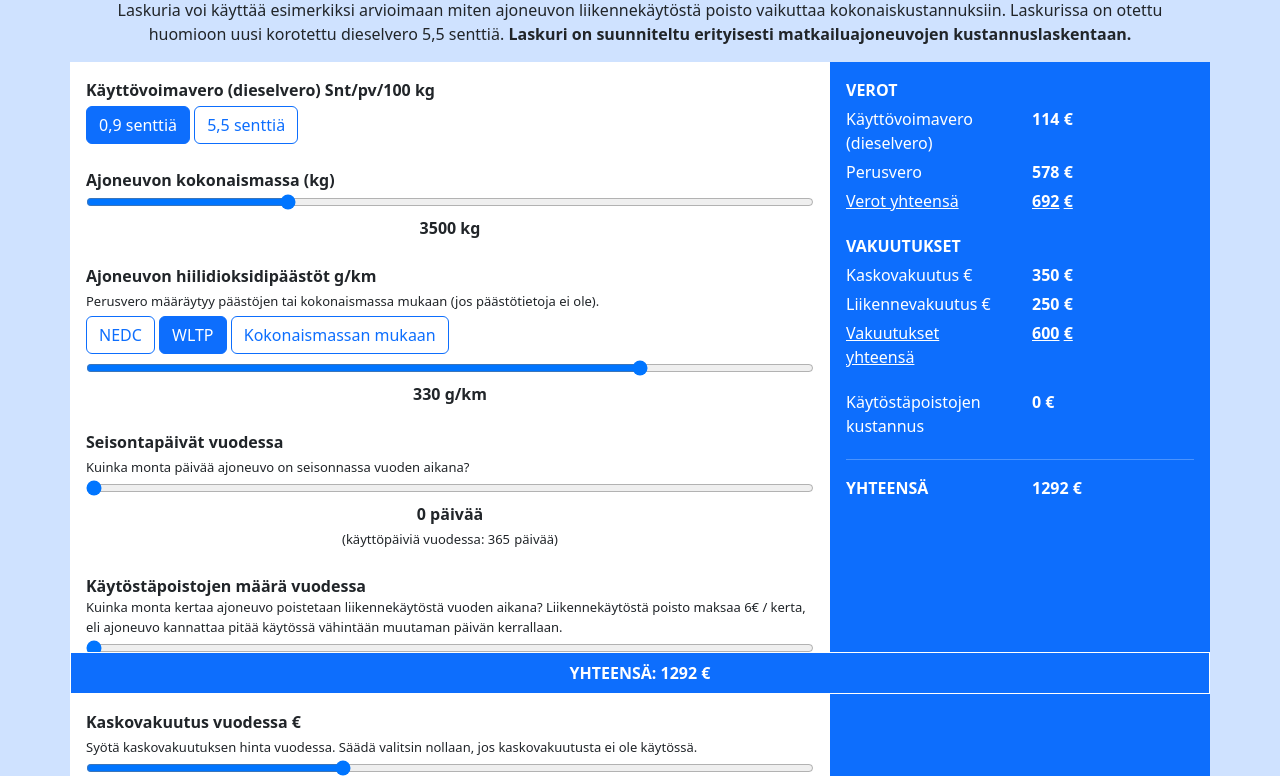
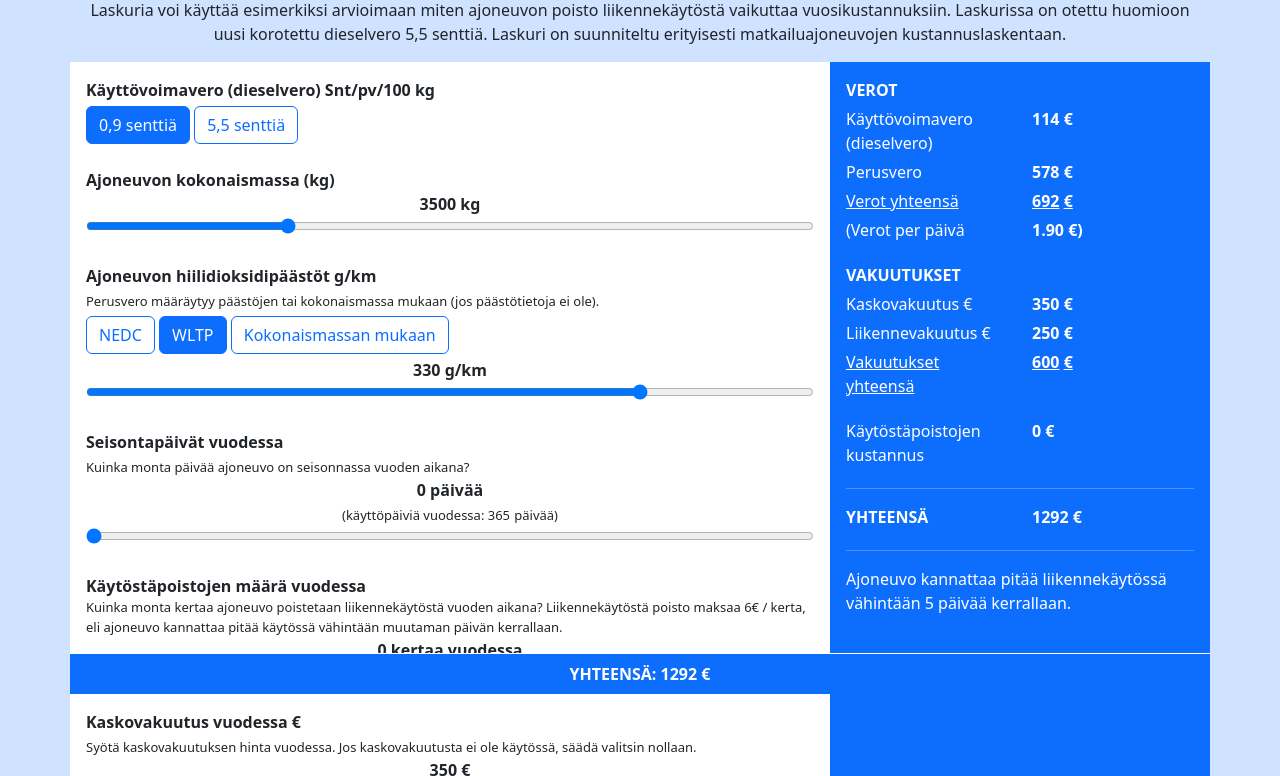
Before and after one commit to m1kma/ajoneuvoverolaskuri, a plain HTML site: page index.html in a window 1280 px wide. Shown: the part 106-882 px from the top of the page. Drawn offline with nearby package versions, Linux system fonts and the light colour scheme.

Commit message:
käyttöliittymän parannuksia ja päiväkohtaisen veron laskenta

```diff
--- a/calc.js
+++ b/calc.js
@@ -49,6 +49,7 @@ function calculate() {
     const radioMassa = document.getElementById('radio-massa');
     const perusvero = document.getElementById('result-perusvero-value');
     const verotyht = document.getElementById('result-verotyht-value');
+    const verotyhtpaiva = document.getElementById('result-verotyht-paiva-value');
     const kaytostapoistojenkustannus = document.getElementById('result-kaytostapoistojenkustannus-value');
     const kaskovakuutus = document.getElementById('result-kaskovakuutus-value');
     const liikennevakuutus = document.getElementById('result-liikennevakuutus-value');
@@ -59,6 +60,8 @@ function calculate() {
     const radioKasko25Alennus= document.getElementById('radio-25-alennus');
     const radioKasko50alennus = document.getElementById('radio-50-alennus');
     const radioKasko75alennus = document.getElementById('radio-75-alennus');
+    const liikennekayttovahintaan = document.getElementById('result-liikennekayttovahintaan-value');
+
 
     // Käyttövoimavero
     // (B3/100)*(B4/100)*B5
@@ -81,7 +84,10 @@ function calculate() {
     perusvero.textContent = parseInt(perusveroTaulukosta / 365 * kayttopaivatVal);
 
     // Verot yhteensä
-    verotyht.textContent = parseInt(kayttovoimavero.textContent) + parseInt(perusvero.textContent);
+    const verotyhtValue = parseInt(kayttovoimavero.textContent) + parseInt(perusvero.textContent);
+    verotyht.textContent = verotyhtValue;
+    verotyhtpaiva.textContent = (verotyhtValue / kayttopaivatVal).toFixed(2);
+    liikennekayttovahintaan.textContent = Math.round(10 / verotyhtpaiva.textContent); // kustannus vähintään 10€/päivä
 
     // Käytöstäpoistojen kustannus
     // käytöstäpoistojen lukumäärä * käytöstäpoiston hinta
--- a/index.html
+++ b/index.html
@@ -7,14 +7,14 @@
     <title>Ajoneuvoverolaskuri matkailuautoille</title>
 
     <!-- Meta Description -->
-    <meta name="description" content="Arvioi ajoneuvoveron ja vakuutusten vuotuiset kustannukset matkailuautoille helposti laskurilla. Sisältää seisontapäivien ja liikennekäytöstä poiston huomioimisen.">
+    <meta name="description" content="Arvioi ajoneuvoveron ja vakuutusten vuotuiset kustannukset matkailuajoneuvolle helposti laskurilla. Sisältää seisontapäivien ja liikennekäytöstä poiston huomioimisen.">
     <meta name="keywords" content="ajoneuvoverolaskuri, matkailuauto, ajoneuvovero, seisontapäivät, kustannuslaskenta, liikennekäytöstä poisto, matkailuauton vakuutus">
 
     <!-- Open Graph Tags (for social media sharing) -->
-    <meta property="og:title" content="Ajoneuvoverolaskuri Matkailuautoille - Kustannusten Arviointi">
-    <meta property="og:description" content="Helppokäyttöinen laskuri matkailuautojen ajoneuvoveron ja vakuutusten kustannusten arviointiin. Sisältää seisontapäivien ja liikennekäytöstä poiston huomioimisen.">
+    <meta property="og:title" content="Ajoneuvoverolaskuri matkailuajoneuvoille - Kustannusten Arviointi">
+    <meta property="og:description" content="Helppokäyttöinen laskuri matkailuajoneuvojen ajoneuvoveron ja vakuutusten kustannusten arviointiin. Sisältää seisontapäivien ja liikennekäytöstä poiston huomioimisen.">
     <meta property="og:image" content="https://example.com/laskuri-thumbnail.jpg">
-    <meta property="og:url" content="https://example.com/ajoneuvoverolaskuri-matkailuautoille">
+    <meta property="og:url" content="https://m1kma.github.io/ajoneuvoverolaskuri/">
     <meta property="og:type" content="website">
 
     <link href="https://cdn.jsdelivr.net/npm/bootstrap@5.3.3/dist/css/bootstrap.min.css" rel="stylesheet" integrity="sha384-QWTKZyjpPEjISv5WaRU9OFeRpok6YctnYmDr5pNlyT2bRjXh0JMhjY6hW+ALEwIH" crossorigin="anonymous">
@@ -44,16 +44,23 @@
         .footer-text {
             font-size: 13px;
         }
+
+        input[type=range] {
+            pointer-events: none;
+        }
+
+        input[type=range]::-webkit-slider-thumb {
+            pointer-events:auto;
+        }
     </style>
-
 </head>
 
 <body class="bg-primary-subtle" onload="calculate()">
     <div class="container">
         <div class="row">
             <div>
-                <h1 class="text-center fw-bold mt-4">Ajoneuvoverolaskuri matkailuautoille</h1>
-                <p class="text-center"><b>Tällä laskurilla voit arvioida karkeasti ajoneuvoveron ja vakuutusten vuosikustannukset.</b> Laskuri ottaa huomioon myös seisontapäivät. Laskuria voi käyttää esimerkiksi arvioimaan miten ajoneuvon liikennekäytöstä poisto vaikuttaa kokonaiskustannuksiin. Laskurissa on otettu huomioon uusi korotettu dieselvero 5,5 senttiä. <b>Laskuri on suunniteltu erityisesti matkailuajoneuvojen kustannuslaskentaan.</b></p>
+                <h1 class="text-center fw-bold mt-4">Ajoneuvoverolaskuri matkailuajoneuvoille</h1>
+                <p class="text-center"><b>Tällä laskurilla voit arvioida karkeasti ajoneuvoveron ja vakuutusten vuosikustannukset.</b> Laskuri ottaa huomioon myös seisontapäivät. Laskuria voi käyttää esimerkiksi arvioimaan miten ajoneuvon poisto liikennekäytöstä vaikuttaa vuosikustannuksiin. Laskurissa on otettu huomioon uusi korotettu dieselvero 5,5 senttiä. Laskuri on suunniteltu erityisesti matkailuajoneuvojen kustannuslaskentaan.</p>
                 <!--
                 Henkilö- ja pakettiautojen päästöt mitattiin vuosiin 2018-2019 asti NEDC-mittaustavan mukaisena.
                 Ajoneuvoveron perusveron määrä on 53,29 - 654,44 euroa vuodessa auton hiilidioksidipäästöistä riippuen.
@@ -77,11 +84,12 @@
 
                 <div class="mb-3">
                     <label for="kokonaismassa-slider" class="fw-bold">Ajoneuvon kokonaismassa (kg)</label><br>
-                    <input type="range" id="kokonaismassa-slider" class="w-100" min="2000" max="7500" value="3500" step="100"><br>
                     <div class="w-100 text-center">
                         <span class="slider-value" id="slider1-value">3500</span>
                         <span class="slider-value">kg</span>
                     </div>
+                    <input type="range" id="kokonaismassa-slider" class="w-100" min="2000" max="7500" value="3500" step="100"><br>
+
                 </div>
 
                 <div class="mt-4">
@@ -96,19 +104,17 @@
                         <input type="radio" class="btn-check" name="mittaustapa" id="radio-massa" autocomplete="off" onclick="calculate()">
                         <label class="btn btn-outline-primary" for="radio-massa">Kokonaismassan mukaan</label>
                     </div>
-
-                    <input type="range" id="paastot-slider" class="w-100" min="100" max="400" value="330" step="10">
                     <div class="w-100 text-center">
                         <span class="slider-value" id="paastot-slider-prefix"></span>
                         <span class="slider-value" id="slider4-value">330</span>
                         <span class="slider-value">g/km</span>
                     </div>
+                    <input type="range" id="paastot-slider" class="w-100" min="100" max="400" value="330" step="10">
                 </div>
 
                 <div class="mt-4">
                     <label for="seisontapaivat-slider" class="fw-bold">Seisontapäivät vuodessa</label><br>
                     <label class="sublabel-style">Kuinka monta päivää ajoneuvo on seisonnassa vuoden aikana?</label><br>
-                    <input type="range" id="seisontapaivat-slider" class="w-100" min="0" max="365" value="0">
                     <div class="w-100 text-center">
                         <span class="slider-value" id="slider2-value">0</span>
                         <span class="slider-value">päivää</span><br>
@@ -116,28 +122,28 @@
                         <span class="sublabel-style" id="kayttopaivat-value">365</span>
                         <span class="sublabel-style">päivää)</span>
                     </div>
+                    <input type="range" id="seisontapaivat-slider" class="w-100" min="0" max="365" value="0">
                 </div>
 
                 <div class="mt-4">
                     <label for="kaytostapoistot-slider" class="fw-bold">Käytöstäpoistojen määrä vuodessa</label><br>
                     <label class="sublabel-style">Kuinka monta kertaa ajoneuvo poistetaan
                         liikennekäytöstä vuoden aikana? Liikennekäytöstä poisto maksaa 6€ / kerta, eli ajoneuvo kannattaa pitää käytössä vähintään muutaman päivän kerrallaan.</label><br>
-                    <input type="range" id="kaytostapoistot-slider" class="w-100" min="0" max="20" value="0">
                     <div class="w-100 text-center">
                         <span class="slider-value" id="slider3-value">0</span>
                         <span class="slider-value">kertaa vuodessa</span>
                     </div>
+                    <input type="range" id="kaytostapoistot-slider" class="w-100" min="0" max="40" value="0">
                 </div>
 
                 <div class="mt-4">
                     <label for="kaskovakuutus-slider" class="fw-bold">Kaskovakuutus vuodessa €</label><br>
-                    <label class="sublabel-style">Syötä kaskovakuutuksen hinta vuodessa. Säädä valitsin nollaan, jos kaskovakuutusta ei ole käytössä.</label><br>
-
-                    <input type="range" id="kaskovakuutus-slider" class="w-100" min="0" max="1000" value="350">
+                    <label class="sublabel-style">Syötä kaskovakuutuksen hinta vuodessa. Jos kaskovakuutusta ei ole käytössä, säädä valitsin nollaan.</label><br>
                     <div class="w-100 text-center">
                         <span class="slider-value" id="slider5-value">350</span>
                         <span class="slider-value">€</span>
                     </div>
+                    <input type="range" id="kaskovakuutus-slider" class="w-100" min="0" max="1000" value="350">
                 </div>
 
                 <div class="mt-4">
@@ -157,11 +163,11 @@
                 <div class="mt-4">
                     <label for="liikennevakuutus-slider" class="fw-bold">Liikennevakuutus vuodessa €</label><br>
                     <label class="sublabel-style">Syötä liikennevakuutuksen hinta vuodessa. Laskuri vähentää seisontapäivät liikennevakuutuksen vuosikustannuksesta.</label><br>
-                    <input type="range" id="liikennevakuutus-slider" class="w-100" min="0" max="1000" value="250">
                     <div class="w-100 text-center">
                         <span class="slider-value" id="slider6-value">250</span>
                         <span class="slider-value">€</span>
                     </div>
+                    <input type="range" id="liikennevakuutus-slider" class="w-100" min="0" max="1000" value="250">
                 </div>
             </div>
 
@@ -174,7 +180,7 @@
                     <label class="numeric-box-label fw-bold">VEROT</label>
                 </div>
                 <div class="row">
-                    <label class="numeric-box-label col" data-bs-toggle="tooltip" data-bs-placement="top">Käyttövoimavero (dieselvero)</label>
+                    <label class="numeric-box-label col">Käyttövoimavero (dieselvero)</label>
                     <div class="col">
                         <span class="slider-value" id="result-kayttovoimavero-value">0</span>
                         <span class="slider-value">€</span>
@@ -182,7 +188,7 @@
                 </div>
 
                 <div class="row">
-                    <label class="numeric-box-label col" data-bs-toggle="tooltip" data-bs-placement="top">Perusvero</label>
+                    <label class="numeric-box-label col">Perusvero</label>
                     <div class="col">
                         <span class="slider-value" id="result-perusvero-value">0</span>
                         <span class="slider-value">€</span>
@@ -194,6 +200,14 @@
                     <div class="col">
                         <span class="slider-value text-decoration-underline" id="result-verotyht-value">0</span>
                         <span class="slider-value text-decoration-underline">€</span>
+                    </div>
+                </div>
+
+                <div class="row">
+                    <label class="numeric-box-label col">(Verot per päivä</label>
+                    <div class="col">
+                        <span class="slider-value" id="result-verotyht-paiva-value">0</span>
+                        <span class="slider-value">€)</span>
                     </div>
                 </div>
 
@@ -242,28 +256,30 @@
                         <span class="slider-value" id="slider6-value">€</span>
                     </div>
                 </div>
+                <hr/>
+                <div class="row">
+                    <span class="numeric-box-label" data-bs-toggle="tooltip" data-bs-placement="top" title="Minimiveloitus liikennekäyttöajalle on 10€, joten ajoneuvoa kannattaa pitää vähintään muutama päivä kerrallaan liikenteessä.">Ajoneuvo kannattaa pitää liikennekäytössä vähintään <span id="result-liikennekayttovahintaan-value">0</span> päivää kerrallaan.</span>
+                </div>
             </div>
         </div>
 
-        <div class="row bg-primary text-center border border-white p-2 mt-2 text-white fw-bold sticky-bottom">
+        <div class="row bg-primary text-center border-top border-white p-2 text-white fw-bold sticky-bottom">
             <div>YHTEENSÄ: <span id="result-kaikkiyhteensa-value-sticky">0</span> €</div>
         </div>
 
-
         <div class="row mt-4">
             <h3>Lisätietoja</h3>
-            <!--<p>Ajoneuvovero jakaantuu perusveroon ja käyttövoimaveroon (dieselvero). Lisäksi vuotuisiin kustannuksiin lisätään vakuutusmaksut. Jos ajoneuvolla on kaskovakuutus, astuu seisontavakuutus voimaan, kun ajoneuvo poistetaan liikennekäytöstä. Laskurissa lasketaan seisontavakuutuksen hinnaksi noin puolet kaskovakuutuksen hinnasta. Huomaa, että seisontavakuutuksen hinta voivat vaihdella huomattavasti vakuutuehdoista riippuen. Tarkista asia omista vakuutusehdoistasi.</p>-->
-            <p>2025 hinnat: Ajoneuvon poisto liikennekäytöstä maksaa 6€ / kerta. Ajoneuvon ottaminen takaisin liikennekäyttöön ei maksa mitään. Minimiveloitus ajoneuvon liikennekäyttöajalle on 10€. Käytännössä ajoneuvo kannattaa siis pitää vähintään muutaman päivän liikenteessä kerrallaan.</p>
-            <p>Laskuri on toteutettu <a href="https://www.finlex.fi/fi/laki/ajantasa/2003/20031281">ajoneuvoverolain</a> ja <a href="https://www.traficom.fi/fi/liikenne/autoilijalle/ajoneuvon-verotus/ajoneuvovero">Traficomin</a> tietojen pohjalta. Laskuri on toteutettu harrasteprojektina auttamaan matkailuajoneuvojen kululaskentaa. Emme vastaa laskelman tuloksista.</p>
+            <p>Ajoneuvon poisto liikennekäytöstä maksaa 6€ / kerta. Jokainen liikennekäytöstä poisto vaikuttaa siis kokonaiskuluun. Ajoneuvon ottaminen takaisin liikennekäyttöön ei maksa mitään.</p>
+            <p> Minimiveloitus ajoneuvon liikennekäyttöajalle on 10€. Tämä siis veloitetaan, vaikka pitäisit autoa liikennekäytössä vain päivän ajan. Käytännössä ajoneuvo kannattaa siis pitää vähintään muutaman päivän liikenteessä kerrallaan.</p>
+            <p class="fst-italic">Laskuri on toteutettu <a href="https://www.finlex.fi/fi/laki/ajantasa/2003/20031281">ajoneuvoverolain</a> ja <a href="https://www.traficom.fi/fi/liikenne/autoilijalle/ajoneuvon-verotus/ajoneuvovero">Traficomin</a> tietojen pohjalta. Laskuri on toteutettu harrasteprojektina auttamaan matkailuajoneuvojen kululaskentaa. Emme vastaa laskelman tuloksista.</p>
         </div>
     </div>
-
 
     <div class="bg-secondary text-center footer-text p-2 mt-2 text-white">
         <div>Ver. 11012025 / &copy; Mika Mäkelä</div>
     </div>
 
-    <script src="https://cdn.jsdelivr.net/npm/bootstrap@5.0.2/dist/js/bootstrap.bundle.min.js" integrity="sha384-MrcW6ZMFYlzcLA8Nl+NtUVF0sA7MsXsP1UyJoMp4YLEuNSfAP+JcXn/tWtIaxVXM" crossorigin="anonymous"></script>
+    <script src="https://cdn.jsdelivr.net/npm/bootstrap@5.3.3/dist/js/bootstrap.bundle.min.js" integrity="sha384-YvpcrYf0tY3lHB60NNkmXc5s9fDVZLESaAA55NDzOxhy9GkcIdslK1eN7N6jIeHz" crossorigin="anonymous"></script>
     <script src="calc.js"></script>
 </body>
 
```
